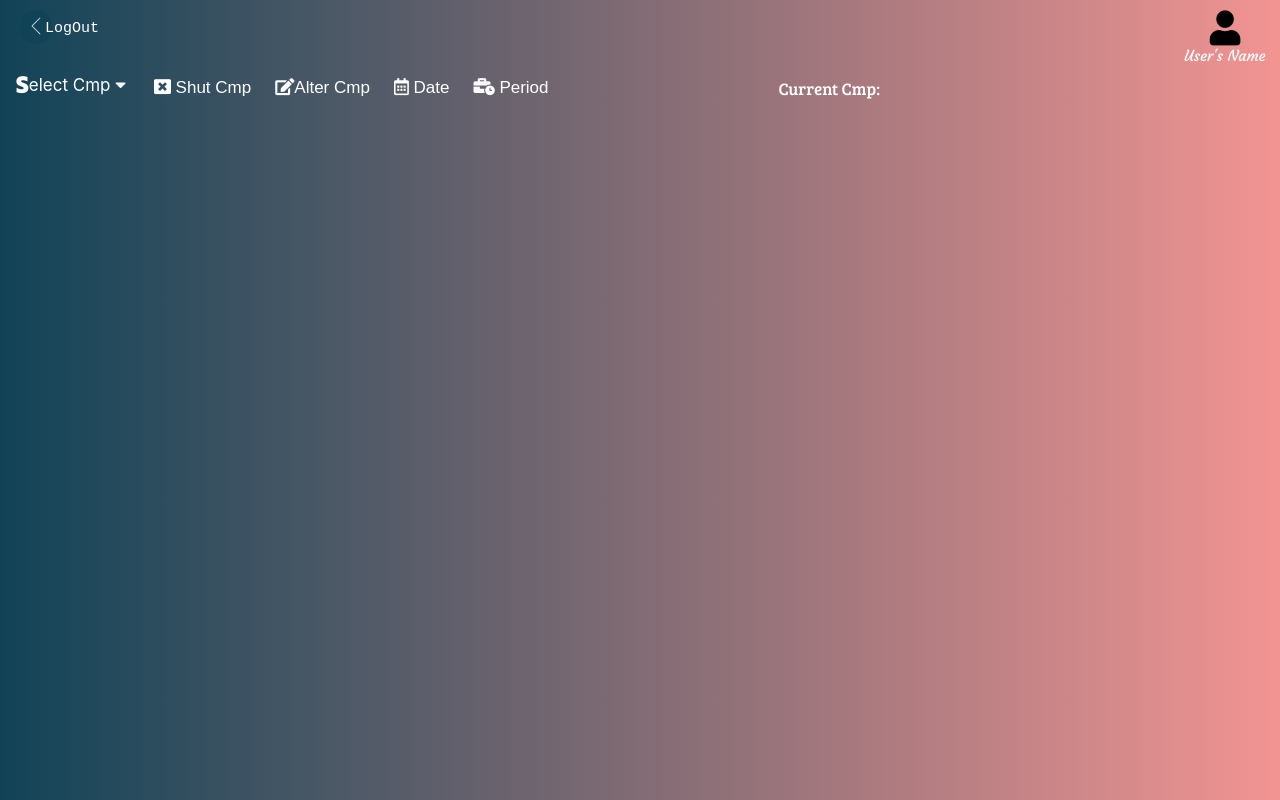
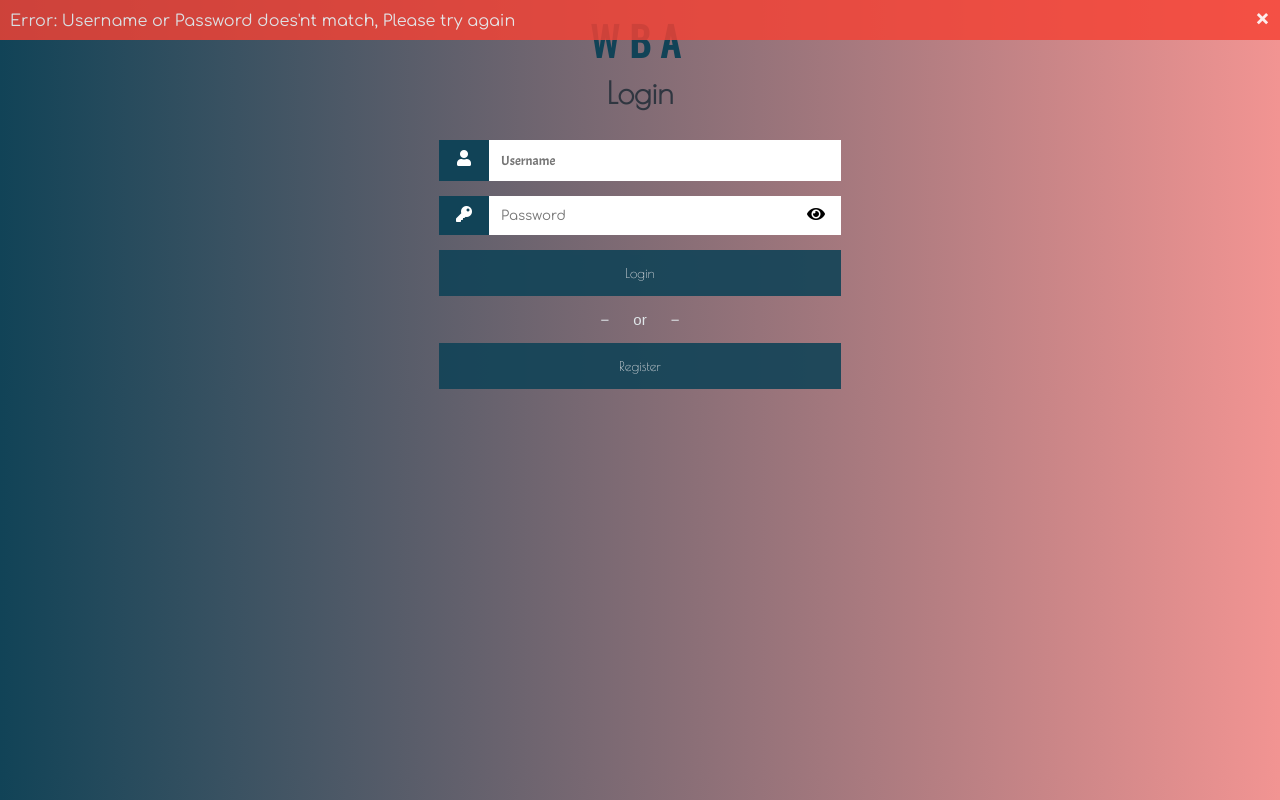
Before and after one commit to Developmentprogramming/W-B-A, a React (Create React App) app: page / in a window 1280 px wide. Both pictures are taken after a click on the button "Login". Built offline with nearby package versions, Linux system fonts and the light colour scheme.

Commit message:
dding the error bar

```diff
--- a/src/App.js
+++ b/src/App.js
@@ -4,6 +4,7 @@ import Login from './components/Login/Login';
 import NavigationBar from './components/NavigationBar/NavigationBar';
 import NavigationBarHome from './components/Home/NavigationBar/NavigationBar';
 import ToolBar from './components/Home/ToolBar/ToolBar';
+import ErrorBar from './components/Home/ErrorBar/ErrorBar';
 
 class App extends Component {
   constructor() {
@@ -29,6 +30,7 @@ class App extends Component {
         <div>
           <NavigationBar backButtonShow={this.state.backButtonShow} />
           <Login onRouteChange={this.onRouteChange} />
+          <ErrorBar />
         </div>
       )
     } else if (this.state.route === 'register') {
@@ -36,6 +38,7 @@ class App extends Component {
         <div>
           <NavigationBar backButtonShow={this.state.backButtonShow} onRouteChange={this.onRouteChange} />
           <Register onRouteChange={this.onRouteChange} />
+          <ErrorBar />
         </div>
       )
     } else {
--- /dev/null
+++ b/src/components/Home/ErrorBar/ErrorBar.css
@@ -0,0 +1,40 @@
+ #alertContainer {
+  display: flex;
+  flex-wrap: wrap;
+  justify-content: center;
+ }
+
+ /* The alert message box */
+ .alert {
+  position: fixed;
+  padding: 10px;
+  background-color: #f44336; /* Red */
+  color: white;
+  margin-bottom: 15px;
+  width: 100%;
+  opacity: 0.83;
+  transition: opacity 0.6s;
+  top: 0;
+  display: none;
+}
+
+/* The close button */
+.closebtn {
+  margin-left: 15px;
+  color: white;
+  font-weight: bold;
+  float: right;
+  font-size: 22px;
+  line-height: 15px;
+  cursor: pointer;
+  transition: 0.3s;
+}
+
+/* When moving the mouse over the close button */
+.closebtn:hover {
+  color: black;
+}
+
+#box-text {
+  font-family: 'Comfortaa', cursive;
+}
--- /dev/null
+++ b/src/components/Home/ErrorBar/ErrorBar.js
@@ -0,0 +1,23 @@
+import React from 'react';
+import './ErrorBar.css';
+
+const closeErrorBar = () => {
+  let acc = document.getElementsByClassName('closebtn');
+  acc[0].parentElement.style.opacity = '0';
+  setTimeout(() => {
+    acc[0].parentElement.style.display = 'none';
+  }, 600);
+}
+
+const ErrorBar = () => {
+  return (
+    <div id='alertContainer'>
+      <div className="alert" >
+        <span className="closebtn" onClick={() => {closeErrorBar()}} >&times;</span>
+        <label id='box-text' >This is the alert Box</label>
+      </div>
+    </div>
+  )
+}
+
+export default ErrorBar;
--- a/src/components/Home/NavigationBar/NavigationBar.css
+++ b/src/components/Home/NavigationBar/NavigationBar.css
@@ -1,6 +1,7 @@
 #container {
   background: linear-gradient(to right, #114357, #f29492);
-  display: inline;
+  display: sticky;
+  top: 0;
 }
 
 #back-button {
@@ -75,8 +76,3 @@
   font-size: 15px;
   font-family: 'Courgette', cursive;
 }
-
-#line {
-  position: sticky;
-  top: 0px;
-}
--- a/src/components/Home/NavigationBar/NavigationBar.js
+++ b/src/components/Home/NavigationBar/NavigationBar.js
@@ -6,7 +6,7 @@ const NavigationBar = ({ onRouteChange }) => {
 	return (
 		<div id='container'>
 			<nav>
-			 	<div id='line' >
+			 	<div>
 					<button onClick={() => {onRouteChange('login')}} id='back-button' ><img alt='back-button' src={backButton} /></button>
 			 		<label id='SignOut' >LogOut</label>
 					<div id='userIcon'>
--- a/src/components/Home/ToolBar/ToolBar.js
+++ b/src/components/Home/ToolBar/ToolBar.js
@@ -7,7 +7,7 @@ class ToolBar extends React.Component {
     super();
     this.state = {
       currentCmp: '',
-      cmpList: ['Cmp 1', 'Cmp 2', 'Cmp 3', 'Cmp 4', 'Cmp 5', 'Cmp 6'],
+      cmpList: ['Cmp 1', 'Cmp 2', 'Cmp 3', 'Cmp 4', 'Cmp 5', 'Cmp 6', 'Cmp 7', 'Cmp 8', 'Cmp 9', 'Cmp 10'],
     }
   }
 
--- a/src/components/Login/Login.js
+++ b/src/components/Login/Login.js
@@ -14,6 +14,20 @@ const showButtonClick = () => {
 	}
 }
 
+const checkUandP = ( onRouteChange ) => {
+	let closebutton = document.getElementsByClassName('closebtn');
+	let boxText = document.getElementById('box-text');
+	const username = document.getElementById('username').value;
+	const password = document.getElementById('passwd').value;
+	if (username === 'parth' && password === '#Main_user#') {
+		onRouteChange('home');
+	} else {
+		boxText.textContent = 'Error: Username or Password does\'nt match, Please try again';
+		closebutton[0].parentElement.style.display = 'block';
+		closebutton[0].parentElement.style.opacity = '0.83';
+	}
+}
+
 const Login = ({ onRouteChange }) => {
 	return (
 		<div className='container'>
@@ -22,17 +36,17 @@ const Login = ({ onRouteChange }) => {
 
 				  <div className="input-container">
 				    <i className="fa fa-user icon"></i>
-				    <input id='username' className="input-field" type="text" placeholder="Username" name="usrnm" />
+				    <input id='username' className="input-field" type="text" placeholder="Username" name="usrnm" required />
 				  </div>
 
 				  <div className="input-container">
 				    <i className="fa fa-key icon"></i>
-				    <input id='passwd' className="input-field" type="password" placeholder="Password" name="psw" />
+				    <input id='passwd' className="input-field" type="password" placeholder="Password" name="psw" required />
 						<i onClick={() => {showButtonClick()}} className='fas fa-eye icon' id='showButton'></i>
 				  </div>
 
-				  <button onClick={() => {onRouteChange('home')}}  type="submit" className="btn">Login</button>
-				  <div id='main-container'> <p id='sep' ></p> <p id='or' > or </p> <p id='sep' ></p> </div>
+				  <button onClick={() => {checkUandP(onRouteChange);}}  type="submit" className="btn">Login</button>
+				  <div id='main-container'> <p></p> <p id='or' > or </p> <p></p> </div>
 				  <button onClick={() => {onRouteChange('register')}} type="button" className="btn">Register</button>
 			</div>
 		</div>
--- a/src/components/NavigationBar/NavigationBar.css
+++ b/src/components/NavigationBar/NavigationBar.css
@@ -1,4 +1,9 @@
 @import url('https://fonts.googleapis.com/css?family=Oswald');
+
+#container {
+  position: sticky;
+  top: 0;
+}
 
 #back-button {
   position: relative;
--- a/src/components/NavigationBar/NavigationBar.js
+++ b/src/components/NavigationBar/NavigationBar.js
@@ -5,7 +5,7 @@ import backButton from './back-button.png';
 const NavigationBar = ({ backButtonShow, onRouteChange }) => {
 	if(backButtonShow) {
 		return (
-			<div>
+			<div id='container' >
 				<nav>
 					<div id='filled-nav' ><label id='label' >WBA</label></div>
 					<button onClick={() => {onRouteChange('login')}} id="back-button" ><img alt='back-button' src={backButton} /></button>
@@ -14,7 +14,7 @@ const NavigationBar = ({ backButtonShow, onRouteChange }) => {
 		)
 	} else {
 		return (
-			<div>
+			<div id='container' >
 				<nav>
 					<div id='empty-nav' ><label id='label' >WBA</label></div>
 				</nav>
--- a/src/components/Register/Register.css
+++ b/src/components/Register/Register.css
@@ -57,7 +57,7 @@ h2 {
   cursor: pointer;
   background: white;
   color: black;
-  transition: 0.2s;
+  transition: 0.3.5s;
   text-align: center;
 }
 
--- a/src/components/Register/Register.js
+++ b/src/components/Register/Register.js
@@ -21,22 +21,22 @@ const Register = ({ onRouteChange }) => {
 				  <h2>Register and Leave accounting on us</h2>
 				  <div className="input-container">
 				    <i className="fas fa-signature icon"></i>
-				    <input id='fullname' className="input-field" type="text" placeholder="Fullname" name="fllnm" />
+				    <input id='fullname' className="input-field" type="text" placeholder="Fullname" name="fllnm" required />
 				  </div>
 
 				  <div className="input-container">
 				    <i className="fa fa-user icon"></i>
-				    <input id='username' className="input-field" type="text" placeholder="Username" name="usrnm" />
+				    <input id='username' className="input-field" type="text" placeholder="Username" name="usrnm" required />
 				  </div>
 
 				  <div className="input-container">
 				    <i className="fa fa-envelope icon"></i>
-				    <input className="input-field" type="text" placeholder="Email" name="email" />
+				    <input className="input-field" type="text" placeholder="Email" name="email" required />
 				  </div>
 
 				  <div className="input-container">
 				    <i className="fa fa-key icon"></i>
-				    <input id='passwd' className="input-field" type="password" placeholder="Password" name="psw" />
+				    <input id='passwd' className="input-field" type="password" placeholder="Password" name="psw" required />
 						<i onClick={() => {showButtonClick()}} className='fas fa-eye icon' id='showButton'></i>
 				  </div>
 
--- a/src/index.css
+++ b/src/index.css
@@ -9,4 +9,5 @@ body {
   background: linear-gradient(to right, #114357, #f29492);
   user-select: none;
   overflow: auto;
+  border: 0;
 }
```
